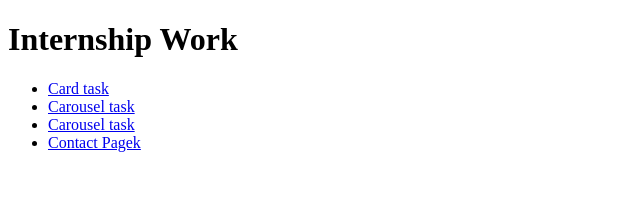
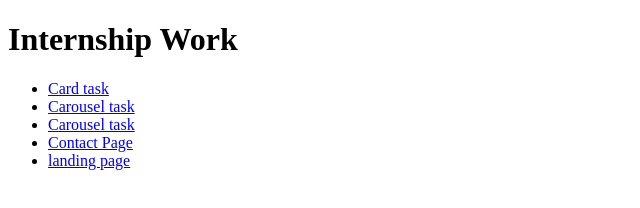
Before and after one commit to sohu5/internship-task, a plain HTML site: page index.html in a window 1280 px wide. Shown: the whole page, without its empty margins (0-640 px from the left). Drawn offline with Linux system fonts and the light colour scheme.

Commit message:
Update index.html

```diff
--- a/index.html
+++ b/index.html
@@ -17,7 +17,8 @@
       <li><a href="card.html">Card task </a></li>
       <li><a href="carousel.html">Carousel task</a></li>
        <li><a href="carousel-image.html">Carousel task</a></li>
-      <li><a href="contact.html">Contact Pagek</a></li>
+      <li><a href="contact.html">Contact Page</a></li>
+      <li><a href="visual.html">landing page</a></li>
     </ul>
 
 
```
